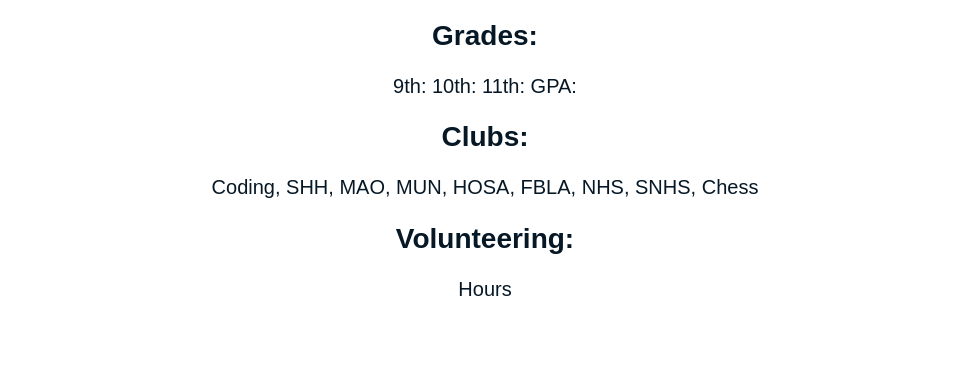
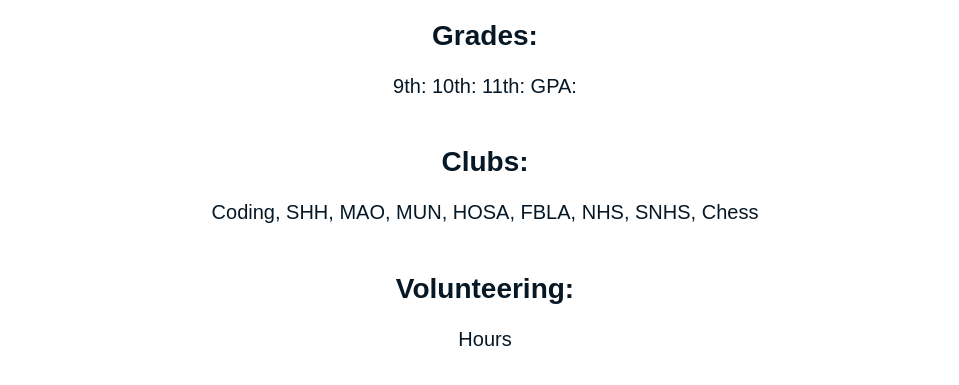
Before and after one commit to RR311/My-Website, a plain HTML site: page academics.html in a window 1280 px wide. Shown: the part 137-522 px from the top of the page, without its empty margins (155-1114 px from the left). Drawn offline with Linux system fonts and the light colour scheme.

Commit message:
Add files via upload

```diff
--- a/academics.html
+++ b/academics.html
@@ -25,7 +25,7 @@
         <h2>
             Grades:
         </h2>
-        <p>
+        <p class="container">
             9th:
             10th:
             11th:
@@ -34,13 +34,13 @@
         <h2>
             Clubs:
         </h2>
-        <p>
+        <p class="container">
             Coding, SHH, MAO, MUN, HOSA, FBLA, NHS, SNHS, Chess
         </p>
         <h2>
             Volunteering:
         </h2>
-        <p>
+        <p class="container">
             Hours
         </p>
     </body>
```
Also changed, not shown: coding.html (+2 -2 lines), music.html (+1 -1 lines), swim.html (+2 -2 lines).
